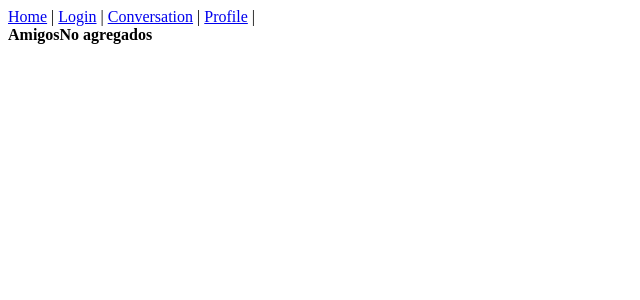
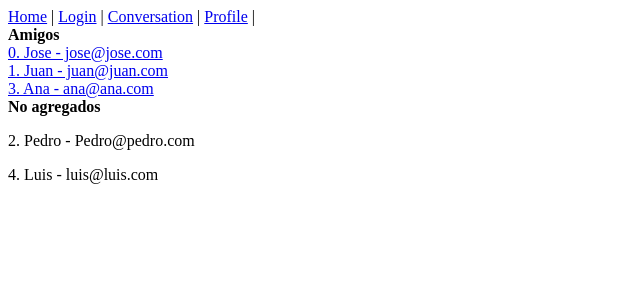
Before and after one commit to Egojose/platzinger, an Angular app: page / in a window 1280 px wide. Shown: the top 300 px of the page, without its empty margins (0-640 px from the left). Built offline with nearby package versions, Linux system fonts and the light colour scheme.

Commit message:
se implementan cambios en modulo conversation para  consult usuarios  bd

```diff
--- a/src/app/conversation/conversation.component.ts
+++ b/src/app/conversation/conversation.component.ts
@@ -1,5 +1,7 @@
 import { Component, OnInit } from '@angular/core';
 import { ActivatedRoute } from '@angular/router'
+import { User } from '../interfaces/user';
+import { UserService } from '../services/user.service';
 
 @Component({
   selector: 'app-conversation',
@@ -7,12 +9,14 @@
   styleUrls: ['./conversation.component.css']
 })
 export class ConversationComponent implements OnInit {
+  friendId: any;
+  friends: User[];
+  friend: User;
 
-  friendId: any;
-
-  constructor(private activatedRoute: ActivatedRoute) {
+  constructor(private activatedRoute: ActivatedRoute, private userService: UserService) {
     this.friendId = this.activatedRoute.snapshot.params['uid'];
     console.log(this.friendId)
+    this.friends = this.userService.getFriends();
   }
 
   ngOnInit() {
--- a/src/app/home/home.component.ts
+++ b/src/app/home/home.component.ts
@@ -1,5 +1,6 @@
 import { Component, OnInit } from '@angular/core';
 import { User } from '../interfaces/user';
+import { UserService } from '../services/user.service';
 
 
 @Component({
@@ -8,11 +9,9 @@
   styleUrls: ['./home.component.css']
 })
 export class HomeComponent implements OnInit {
-
-
-
-  constructor() {
-
+  friends: User[];
+  constructor(private userService: UserService) {
+   this.friends = userService.getFriends();
   }
 
   ngOnInit() {
--- a/src/app/menu/menu.component.html
+++ b/src/app/menu/menu.component.html
@@ -1,4 +1,4 @@
 <a routerLink="home">Home</a> |
 <a routerLink="login">Login</a> |
-<a routerLink="conversation">Conversation</a> |
+<a routerLink="conversation/:uid">Conversation</a> |
 <a routerLink="profile">Profile</a> |
--- a/src/app/services/user.service.ts
+++ b/src/app/services/user.service.ts
@@ -53,4 +53,7 @@
     };
     this.friends = [myUser1, myUser2, myUser3, myUser4, myUser5]
   }
+    getFriends() {
+      return this.friends;
+    }
 }
```
